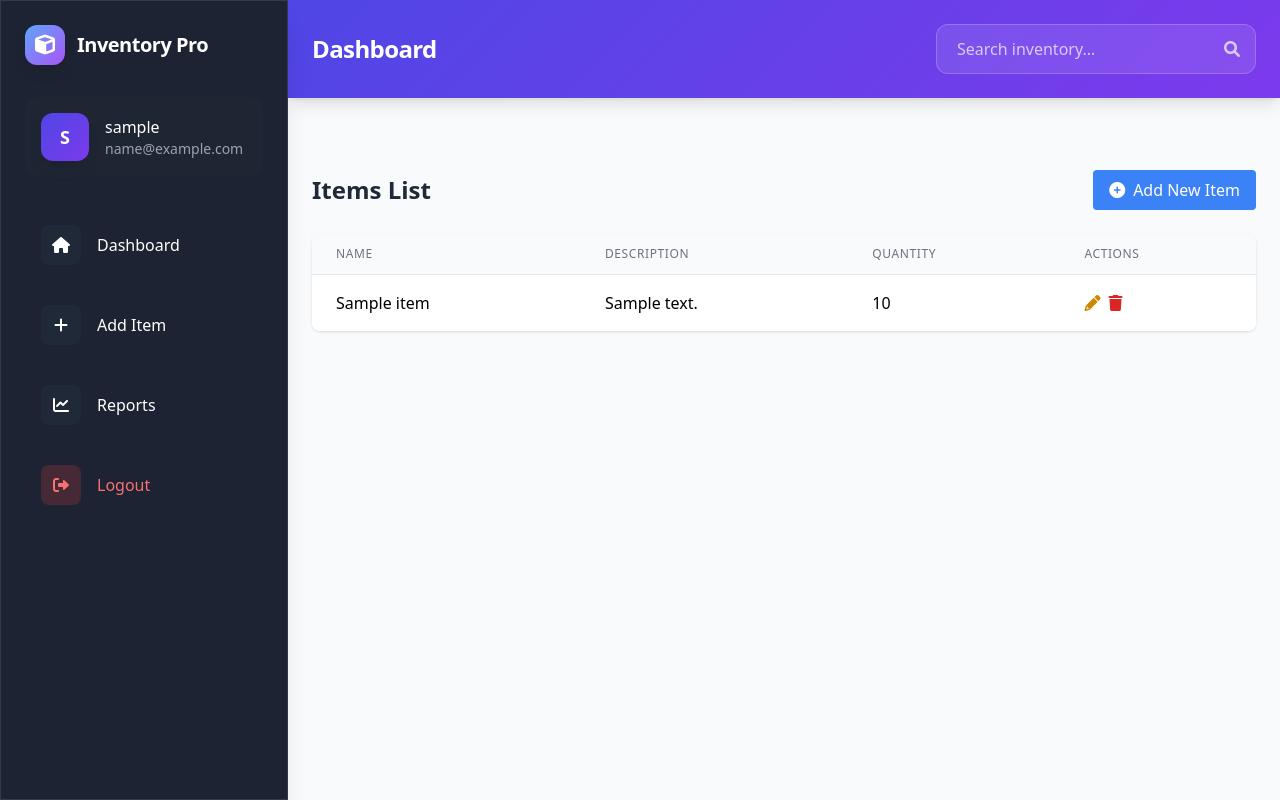
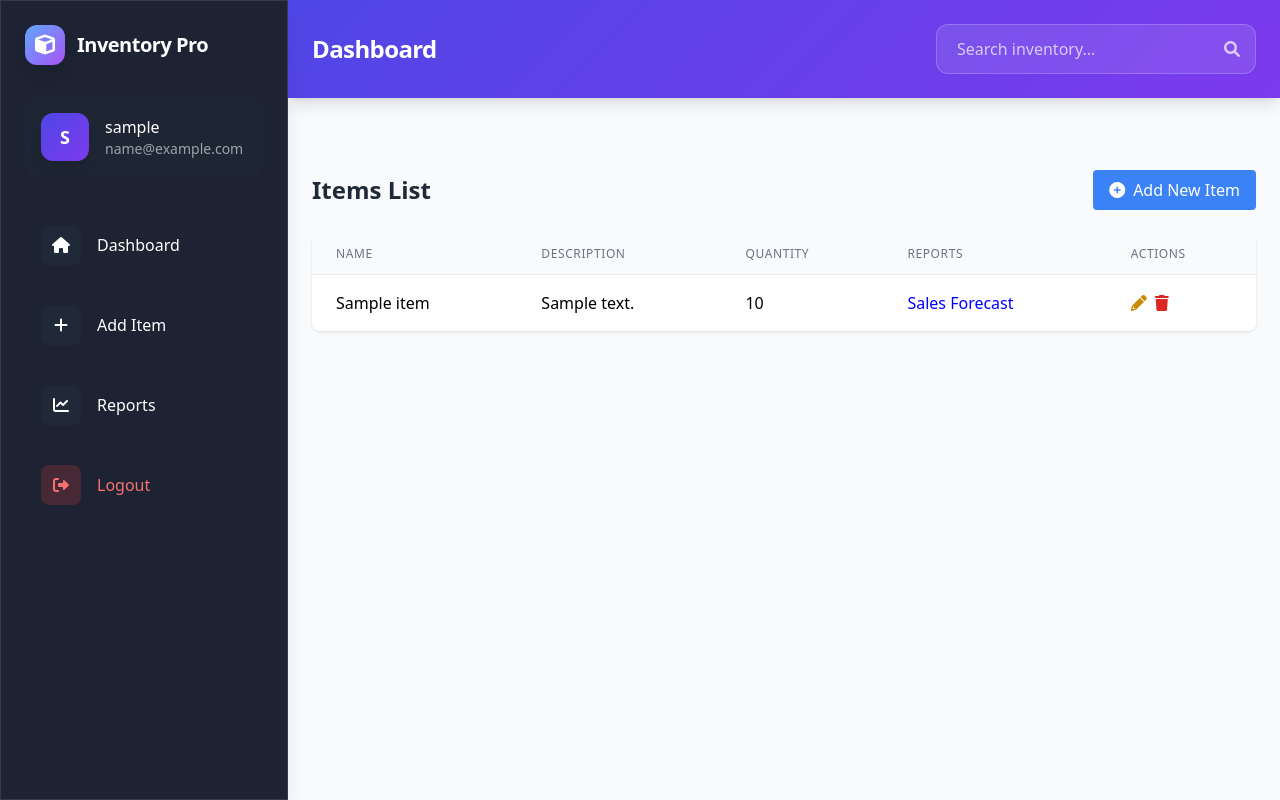
Before and after one commit to akaguiz/inventory-pro, a Flask app: page / in a window 1280 px wide. Run offline with Flask 3, Linux system fonts and the light colour scheme; a user stored in the database is signed in; tables that the repository leaves empty hold one stand-in row (values such as "Sample post"); some libraries are stand-ins or nearby versions.

Commit message:
add graphics

```diff
--- a/app/controllers/inventory_controller.py
+++ b/app/controllers/inventory_controller.py
@@ -2,8 +2,70 @@ from flask import Blueprint, render_template, request, redirect, url_for, flash
 from flask_login import login_required, current_user
 from app.models.item import Item
 from app import db
+import plotly.graph_objects as go
+from sklearn.linear_model import LinearRegression
+import pandas as pd
+from datetime import datetime
 
 inventory = Blueprint('inventory', __name__)
+
+# Rota para visualizar a previsão de vendas
+@inventory.route('/sales_forecast/<int:item_id>', methods=['GET'])
+@login_required
+def sales_forecast(item_id):
+    item = Item.query.get_or_404(item_id)
+
+    # Simulação de dados de vendas (aqui você substitui pelos dados reais do banco)
+    sales_data = [
+        {"date": "2024-11-01", "quantity": 10},
+        {"date": "2024-11-02", "quantity": 12},
+        {"date": "2024-11-03", "quantity": 14},
+        {"date": "2024-11-04", "quantity": 13},
+        {"date": "2024-11-05", "quantity": 15},
+        {"date": "2024-11-06", "quantity": 16},
+        {"date": "2024-11-07", "quantity": 17},
+    ]
+
+    # Convertendo os dados para um DataFrame
+    df = pd.DataFrame(sales_data)
+    df['date'] = pd.to_datetime(df['date'])
+
+    # Extraindo as características do tempo
+    df['day_of_week'] = df['date'].dt.dayofweek
+    df['day'] = df['date'].dt.day
+
+    # Modelagem de previsão (usando regressão linear)
+    X = df[['day_of_week', 'day']]  # Características
+    y = df['quantity']  # Quantidade de vendas
+
+    model = LinearRegression()
+    model.fit(X, y)
+
+    # Prevendo as vendas para os próximos 7 dias
+    future_dates = pd.date_range(datetime.now(), periods=7, freq='D')
+    future_features = pd.DataFrame({
+        'day_of_week': future_dates.dayofweek,
+        'day': future_dates.day
+    })
+
+    predictions = model.predict(future_features)
+
+    # Criando o gráfico de previsão com Plotly
+    fig = go.Figure()
+    fig.add_trace(go.Scatter(
+        x=future_dates,
+        y=predictions,
+        mode='lines+markers',
+        name='Previsão de Vendas',
+        marker=dict(color='blue')
+    ))
+
+    # Gerando o gráfico como HTML
+    graph_html = fig.to_html(full_html=False)
+
+    # Retornando o template de previsão de vendas
+    return render_template('sales_forecast.html', item=item, graph_html=graph_html)
+
 
 @inventory.route('/')
 @login_required
--- a/app/templates/index.html
+++ b/app/templates/index.html
@@ -16,6 +16,7 @@
                 <th class="px-6 py-3 text-left text-xs font-medium text-gray-500 uppercase tracking-wider">Name</th>
                 <th class="px-6 py-3 text-left text-xs font-medium text-gray-500 uppercase tracking-wider">Description</th>
                 <th class="px-6 py-3 text-left text-xs font-medium text-gray-500 uppercase tracking-wider">Quantity</th>
+                <th class="px-6 py-3 text-left text-xs font-medium text-gray-500 uppercase tracking-wider">Reports</th>
                 <th class="px-6 py-3 text-left text-xs font-medium text-gray-500 uppercase tracking-wider">Actions</th>
             </tr>
         </thead>
@@ -25,6 +26,10 @@
                 <td class="px-6 py-4 whitespace-nowrap">{{ item.name }}</td>
                 <td class="px-6 py-4">{{ item.description }}</td>
                 <td class="px-6 py-4 whitespace-nowrap">{{ item.quantity }}</td>
+                <td class="px-6 py-4 whitespace-nowrap">
+                    <a style="color: blue;" href="{{ url_for('inventory.sales_forecast', item_id=item.id) }}">Sales Forecast
+                    </a>
+                </td>
                 <td class="px-6 py-4 whitespace-nowrap">
                     <div class="flex gap-2">
                         <a href="{{ url_for('inventory.edit', id=item.id) }}" class="text-yellow-600 hover:text-yellow-700">
```
Also changed, not shown: app/templates/sales_forecast.html (added, +10 -0 lines), instance/inventory.db.
